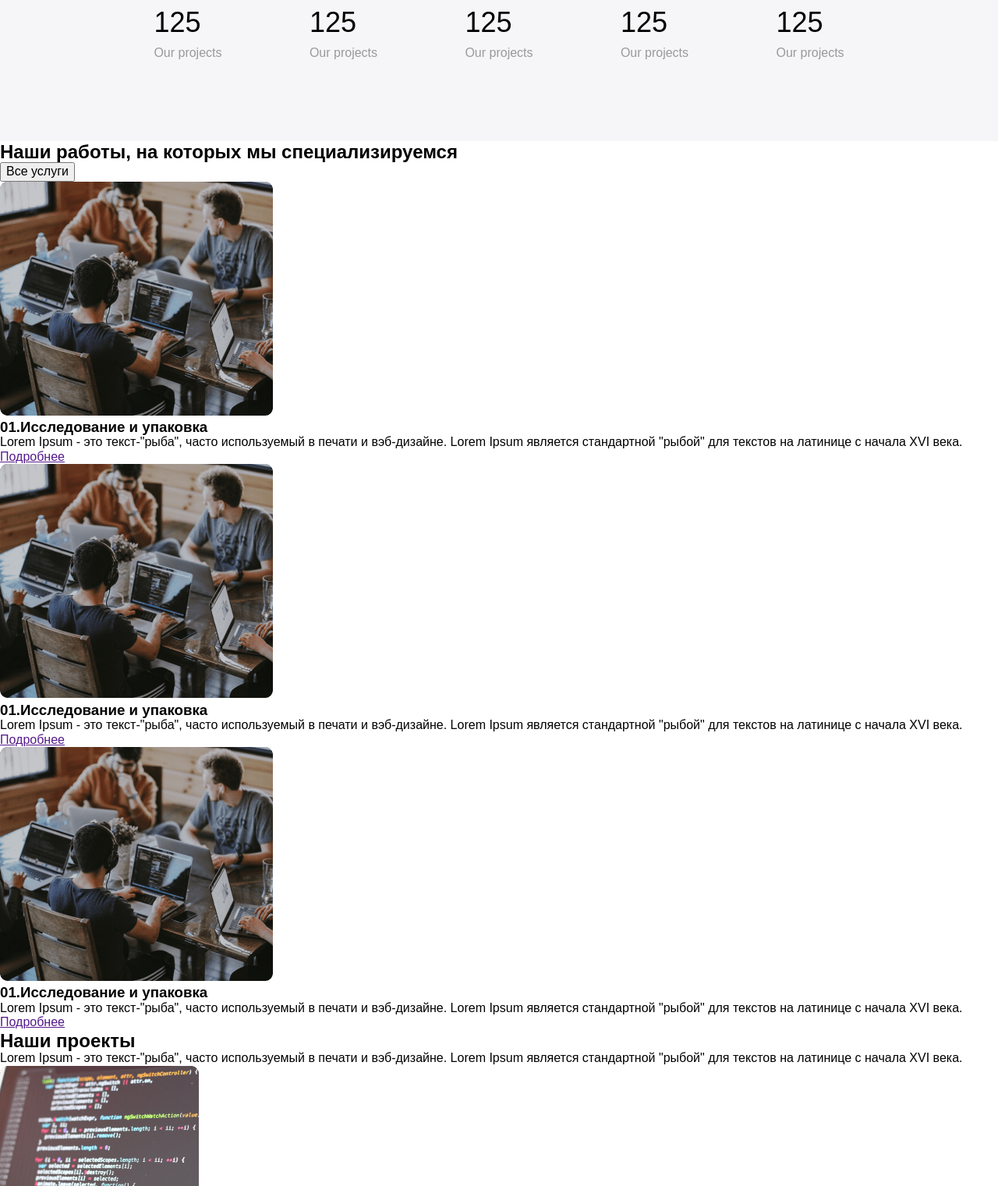
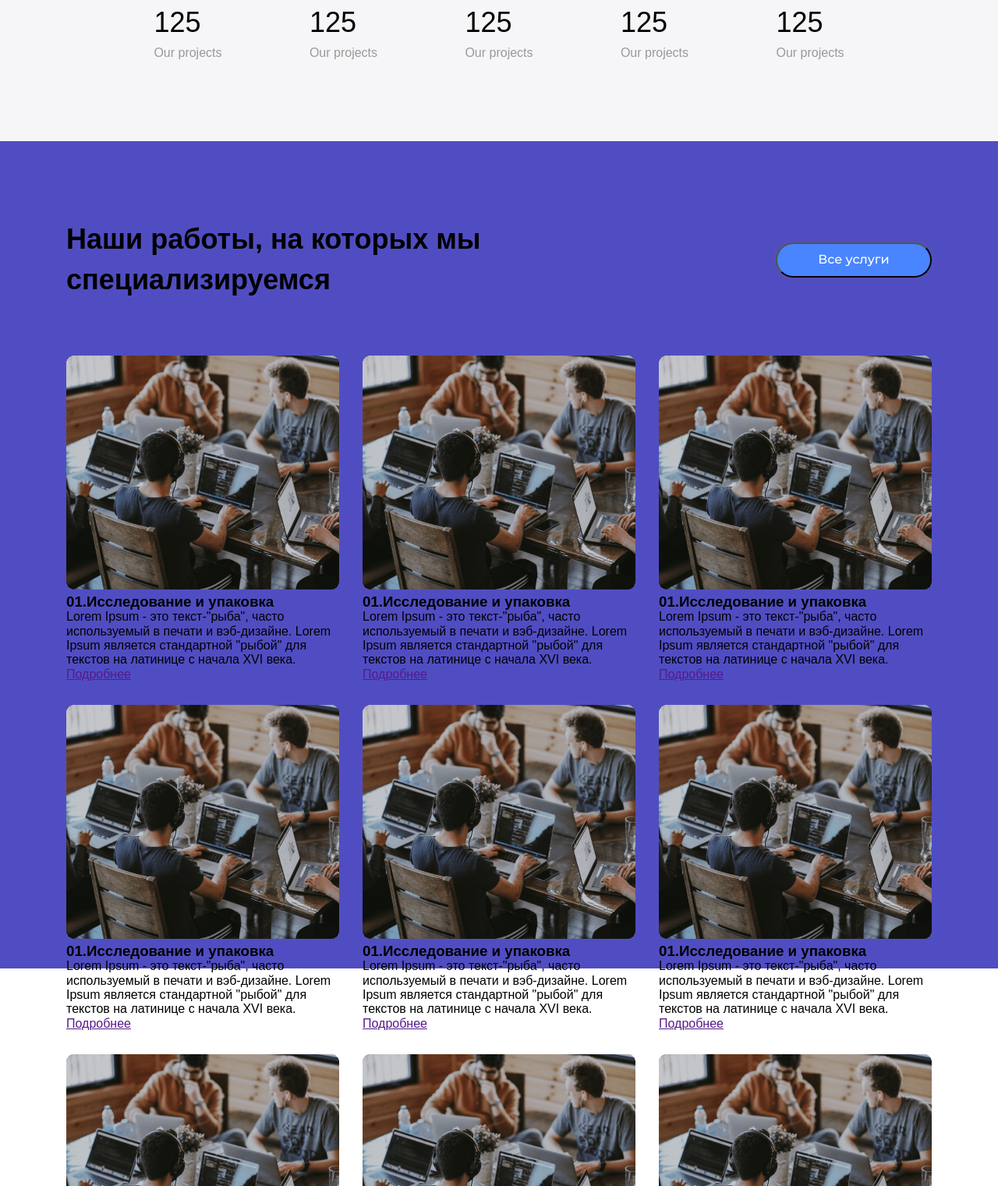
Before and after one commit to riko1212/blended-39-4, a plain HTML site: page index.html in a window 1280 px wide. Shown: the part 2244-3765 px from the top of the page at 78% size. Drawn offline with nearby package versions, Linux system fonts and the light colour scheme.

```diff
--- a/css/styles.css
+++ b/css/styles.css
@@ -216,3 +216,32 @@ body {
   line-height: 1.47;
   color: #000000;
 }
+
+.work {
+  padding-top: 100px;
+  padding-bottom: 85px;
+  background: linear-gradient(180deg, #504dc2 50%, #ffffff 50%);
+}
+.work-top {
+  display: flex;
+  align-items: center;
+  justify-content: space-between;
+  margin-bottom: 70px;
+}
+
+.work-title {
+  max-width: 550px;
+}
+
+.work-list {
+  display: flex;
+  flex-wrap: wrap;
+  margin-left: -30px;
+  margin-top: -30px;
+}
+
+.work-item {
+  flex-basis: calc((100% - 90px) / 3);
+  margin-left: 30px;
+  margin-top: 30px;
+}
--- a/index.html
+++ b/index.html
@@ -126,11 +126,14 @@
     </section>
 
     <!-- Наши работы -->
-    <section>
-      <h2>Наши работы, на которых мы специализируемся</h2>
-      <button type="button">Все услуги</button>
-      <ul>
-        <li>
+    <section class="work">
+      <div class="container">
+        <div class="work-top">
+      <h2 class="work-title section-title" >Наши работы, на которых мы специализируемся</h2>
+      <button type="button" class="btn">Все услуги</button>
+      </div>
+      <ul class="work-list">
+        <li class="work-item">
           <img src="./images/what-we-do/rectangle3.png" alt="" />
           <h3><span>01.</span>Исследование и упаковка</h3>
           <p>
@@ -139,7 +142,7 @@
           </p>
           <a href="">Подробнее</a>
         </li>
-        <li>
+        <li class="work-item">
           <img src="./images/what-we-do/rectangle3.png" alt="" />
           <h3><span>01.</span>Исследование и упаковка</h3>
           <p>
@@ -148,7 +151,79 @@
           </p>
           <a href="">Подробнее</a>
         </li>
-        <li>
+        <li class="work-item">
+          <img src="./images/what-we-do/rectangle3.png" alt="" />
+          <h3><span>01.</span>Исследование и упаковка</h3>
+          <p>
+            Lorem Ipsum - это текст-"рыба", часто используемый в печати и вэб-дизайне. Lorem Ipsum
+            является стандартной "рыбой" для текстов на латинице с начала XVI века.
+          </p>
+          <a href="">Подробнее</a>
+        </li>
+        <li class="work-item">
+          <img src="./images/what-we-do/rectangle3.png" alt="" />
+          <h3><span>01.</span>Исследование и упаковка</h3>
+          <p>
+            Lorem Ipsum - это текст-"рыба", часто используемый в печати и вэб-дизайне. Lorem Ipsum
+            является стандартной "рыбой" для текстов на латинице с начала XVI века.
+          </p>
+          <a href="">Подробнее</a>
+        </li>
+        <li class="work-item">
+          <img src="./images/what-we-do/rectangle3.png" alt="" />
+          <h3><span>01.</span>Исследование и упаковка</h3>
+          <p>
+            Lorem Ipsum - это текст-"рыба", часто используемый в печати и вэб-дизайне. Lorem Ipsum
+            является стандартной "рыбой" для текстов на латинице с начала XVI века.
+          </p>
+          <a href="">Подробнее</a>
+        </li>
+        <li class="work-item">
+          <img src="./images/what-we-do/rectangle3.png" alt="" />
+          <h3><span>01.</span>Исследование и упаковка</h3>
+          <p>
+            Lorem Ipsum - это текст-"рыба", часто используемый в печати и вэб-дизайне. Lorem Ipsum
+            является стандартной "рыбой" для текстов на латинице с начала XVI века.
+          </p>
+          <a href="">Подробнее</a>
+        </li>
+        <li class="work-item">
+          <img src="./images/what-we-do/rectangle3.png" alt="" />
+          <h3><span>01.</span>Исследование и упаковка</h3>
+          <p>
+            Lorem Ipsum - это текст-"рыба", часто используемый в печати и вэб-дизайне. Lorem Ipsum
+            является стандартной "рыбой" для текстов на латинице с начала XVI века.
+          </p>
+          <a href="">Подробнее</a>
+        </li>
+        <li class="work-item">
+          <img src="./images/what-we-do/rectangle3.png" alt="" />
+          <h3><span>01.</span>Исследование и упаковка</h3>
+          <p>
+            Lorem Ipsum - это текст-"рыба", часто используемый в печати и вэб-дизайне. Lorem Ipsum
+            является стандартной "рыбой" для текстов на латинице с начала XVI века.
+          </p>
+          <a href="">Подробнее</a>
+        </li>
+        <li class="work-item">
+          <img src="./images/what-we-do/rectangle3.png" alt="" />
+          <h3><span>01.</span>Исследование и упаковка</h3>
+          <p>
+            Lorem Ipsum - это текст-"рыба", часто используемый в печати и вэб-дизайне. Lorem Ipsum
+            является стандартной "рыбой" для текстов на латинице с начала XVI века.
+          </p>
+          <a href="">Подробнее</a>
+        </li>
+        <li class="work-item">
+          <img src="./images/what-we-do/rectangle3.png" alt="" />
+          <h3><span>01.</span>Исследование и упаковка</h3>
+          <p>
+            Lorem Ipsum - это текст-"рыба", часто используемый в печати и вэб-дизайне. Lorem Ipsum
+            является стандартной "рыбой" для текстов на латинице с начала XVI века.
+          </p>
+          <a href="">Подробнее</a>
+        </li>
+        <li class="work-item">
           <img src="./images/what-we-do/rectangle3.png" alt="" />
           <h3><span>01.</span>Исследование и упаковка</h3>
           <p>
@@ -158,6 +233,7 @@
           <a href="">Подробнее</a>
         </li>
       </ul>
+      </div>
     </section>
 
     <!-- Проекты -->
```
